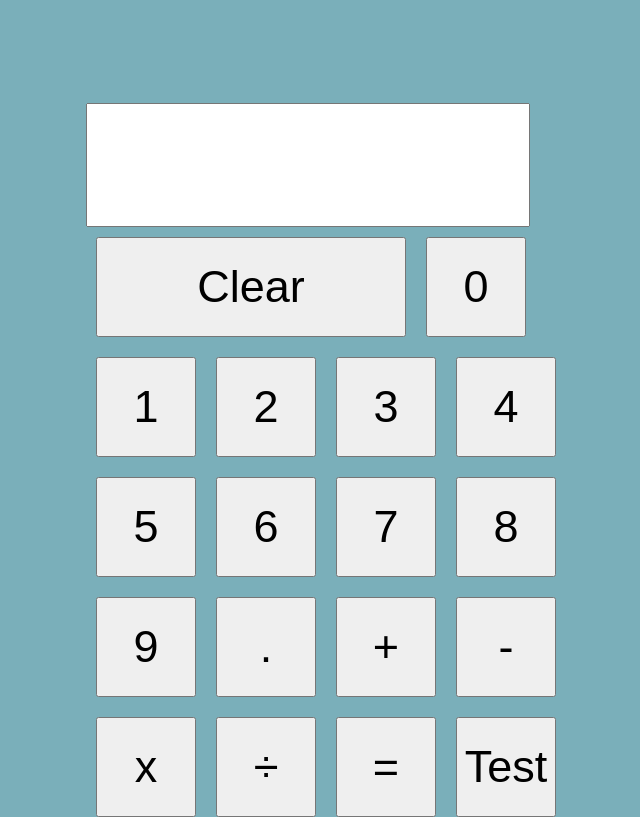
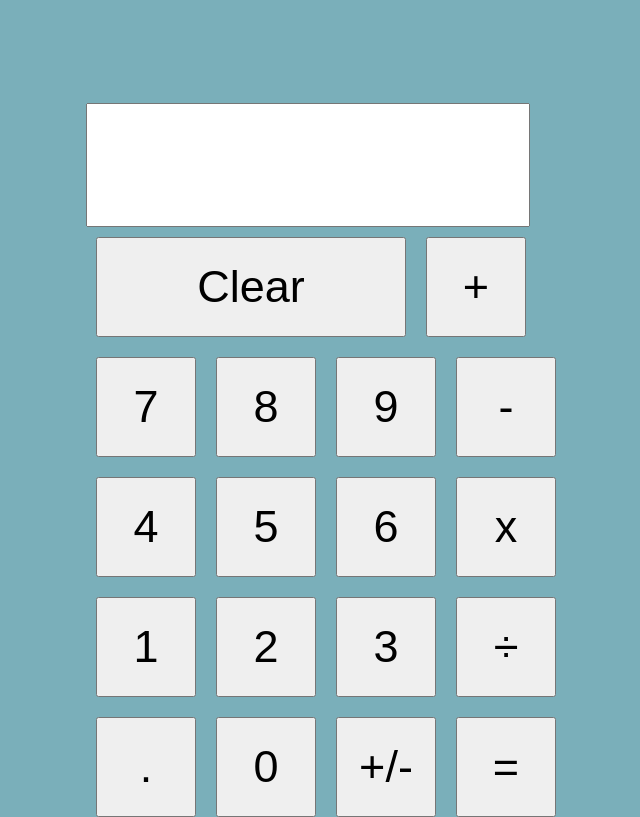
Before and after one commit to wuliuqi30/calculator, a website: page index.html in a window 1280 px wide. Shown: the whole page, without its empty margins (304-944 px from the left). Drawn offline with Linux system fonts and the light colour scheme.

Commit message:
Put all button creation into functions, make negative sign button

```diff
--- a/calculator.js
+++ b/calculator.js
@@ -54,7 +54,9 @@ const lastButtonPressedEnum = {
     number: 'number',
     calculate: 'calculate',
     operator: 'operator',
-    decimalPoint: 'decimalPoint'
+    decimalPoint: 'decimalPoint',
+    negativeSign: 'negativeSign',
+    test: 'test'
 }
 
 
@@ -80,7 +82,8 @@ const putInDisplayWindow = function (char) {
     let displayWindow = document.querySelector(".display");
 
     if (calculatorState.lastButtonPressed === lastButtonPressedEnum.operator ||
-        calculatorState.lastButtonPressed === lastButtonPressedEnum.calculate) {
+        calculatorState.lastButtonPressed === lastButtonPressedEnum.calculate ||
+        calculatorState.lastButtonPressed === lastButtonPressedEnum.test) {
         displayWindow.value = char; // Clear the display value with new data
     } else {
         displayWindow.value += char;
@@ -97,7 +100,8 @@ const calculatorState = {
     secondNumber: null,
     calculationResult: null,
     displayWindowString: null,
-    lastButtonPressed: lastButtonPressedEnum.clear// Default is 'clear', can be: 'number' 'calculate' 'clear' 'operator'
+    lastButtonPressed: lastButtonPressedEnum.clear,// Default is 'clear', can be: 'number' 'calculate' 'clear' 'operator'
+    thereIsANegativeSign: false
 
 }
 
@@ -107,31 +111,21 @@ const calculatorState = {
 // Create The Calculator:
 const body = document.querySelector('body');
 
-
 const calculatorContainer = document.createElement("div");
 calculatorContainer.className = "calculatorContainer";
 body.appendChild(calculatorContainer)
 
+// First define functions that create various buttons. Then later I'll call those functions
+// In a precise order.
+
+
 // Create the display:
+function createDisplay() {
     const divDisplayContainer = document.createElement('input');
     divDisplayContainer.className = "display";
     calculatorContainer.appendChild(divDisplayContainer);
-
+}
 // Create Clear Button
-
-// const clrbtn = document.createElement("button");
-// clrbtn.setAttribute("class", "button");
-// clrbtn.setAttribute("id", "clearButton")
-// clrbtn.textContent = "Clear";
-// clrbtn.addEventListener("click", () => {
-//     let displayWindow = document.querySelector(".display");
-//     displayWindow.value = '';
-//     calculatorState.secondNumber = null;
-//     calculatorState.firstNumber = null;
-//     calculatorState.lastButtonPressed = lastButtonPressedEnum.clear;
-// }
-// )
-// calculatorContainer.appendChild(clrbtn)
 
 function createClearButton() {
     const clrbtn = document.createElement("button");
@@ -148,12 +142,10 @@ function createClearButton() {
     )
     calculatorContainer.appendChild(clrbtn)
 }
-createClearButton();
-// Create the Divide Button
 
-// Create 10 buttons
 
-for (i = 0; i <= 9; i++) {
+// Create a number button
+function createNumberButton(i) {
     const btn = document.createElement("button");
     btn.setAttribute("class", "button");
     btn.setAttribute("id", i);
@@ -166,10 +158,11 @@ for (i = 0; i <= 9; i++) {
         calculatorState.lastButtonPressed = lastButtonPressedEnum.number;
     });
     calculatorContainer.appendChild(btn);
+
 }
 
 // Create a button for the . (decimal point)
-
+function createDecimalPointButton() {
     const btnDot = document.createElement("button");
     btnDot.setAttribute("class", "button")
     btnDot.textContent = '.';
@@ -182,41 +175,44 @@ btnDot.addEventListener("click", () => {
         }
     });
     calculatorContainer.appendChild(btnDot);
+}
 
-// Create Buttons for the operators
+// Create a button for an operator
+function createOperatorButton(op) {
 
-for (const op in operators) {
     const btn = document.createElement("button");
     btn.setAttribute("class", "button")
-    let subObj = operators[op];
-    btn.textContent = subObj.symbol;
-    btn.value = subObj.name;
-    btn.setAttribute("id", subObj.name)
+    btn.textContent = op.symbol;
+    btn.value = op.name;
+    btn.setAttribute("id", op.name)
     calculatorContainer.appendChild(btn);
 
     btn.addEventListener("click", () => {
 
         let displayWindow = document.querySelector(".display");
         calculatorState.firstNumber = Number(displayWindow.value);
-        calculatorState.operatorToBeUsed = subObj;
+        calculatorState.operatorToBeUsed = op;
         console.log(`operation to be used is set: ${calculatorState.operatorToBeUsed.name}`)
         calculatorState.lastButtonPressed = lastButtonPressedEnum.operator;
     })
+
 }
 
 
 
 // Create Compute Button (=)
+function createEqualsButton() {
     const computeBtn = document.createElement("button");
     computeBtn.setAttribute("class", "button");
     computeBtn.setAttribute("id", lastButtonPressedEnum.calculate)
     computeBtn.textContent = "=";
+    computeBtn.classList.add("equalsButton");
     computeBtn.addEventListener("click", () => {
         // Only do the calculation if the last thing you did was click a number.
         // And if there is a "first number" that was previously calculated during an "operator" click
 
         if (calculatorState.lastButtonPressed === lastButtonPressedEnum.number &&
-        calculatorState.firstNumber
+            calculatorState.firstNumber !== null
         ) {
             let displayWindow = document.querySelector(".display");
             calculatorState.secondNumber = Number(displayWindow.value);
@@ -236,20 +232,54 @@ computeBtn.addEventListener("click", () => {
     }
     )
     calculatorContainer.appendChild(computeBtn)
+}
 
+//
+function createNegativeSignButton(){
+    const negButton = document.createElement("button");
+    negButton.setAttribute("class", "button");
+    negButton.setAttribute("id", "negativeSign")
+    negButton.textContent = "+/-";
+
+    calculatorContainer.appendChild(negButton)
+}
 
 // Create a "test" button which will run through a bunch of system checks to make sure
 // that nothing is broken
 
-
+function createTestButton() {
     const testButton = document.createElement("button");
     testButton.setAttribute("class", "button");
     testButton.setAttribute("id", "test")
     testButton.textContent = "Test";
     testButton.addEventListener("click", () => {
+        calculatorState.lastButtonPressed = lastButtonPressedEnum.test;
         runSystemTest();
     })
     calculatorContainer.appendChild(testButton)
+}
+// I actually create the buttons here:
+createDisplay()
+createClearButton();
+createOperatorButton(operators.add);
+createNumberButton(7);
+createNumberButton(8);
+createNumberButton(9);
+createOperatorButton(operators.subtract);
+createNumberButton(4);
+createNumberButton(5);
+createNumberButton(6);
+createOperatorButton(operators.multiply);
+createNumberButton(1);
+createNumberButton(2);
+createNumberButton(3);
+createOperatorButton(operators.divide);
+createDecimalPointButton();
+createNumberButton(0);
+createNegativeSignButton();
+createEqualsButton()
+
+
 
 
 
@@ -268,7 +298,7 @@ calculatorContainer.appendChild(testButton)
 const runTest = true;
 function runSystemTest() {
 
-    // Specify the tests to be run:
+    // Specify the tests to be run
     let allButtons = document.querySelectorAll("button");
     let testButton1 = document.getElementById("1");
     let addButton = document.getElementById(operators.add.name);
--- a/styles.css
+++ b/styles.css
@@ -50,3 +50,7 @@ body{
     font-style: italic;
     color: rgb(153, 150, 150);
 }
+
+.equalsButton {
+    width: 100px;
+}
```
Lines whose indentation alone changed are shown as unchanged.
